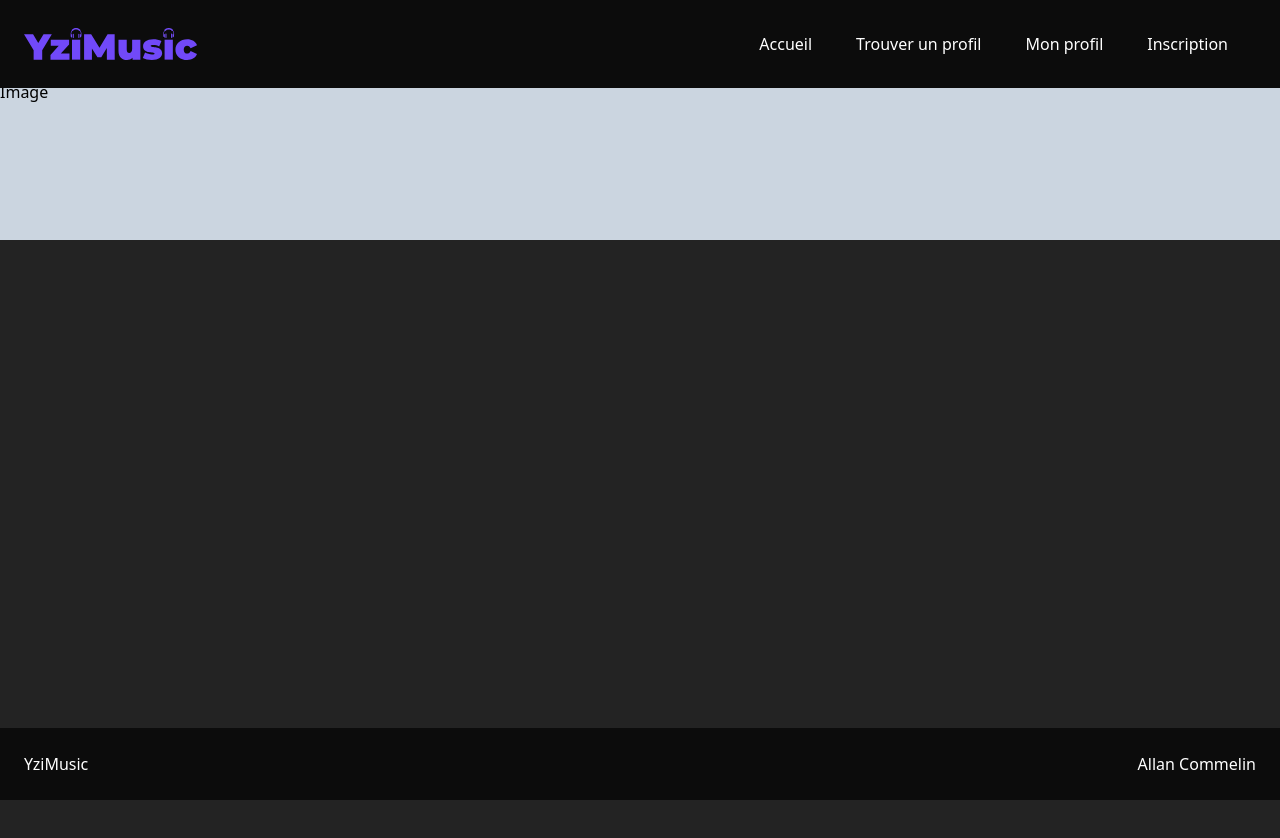
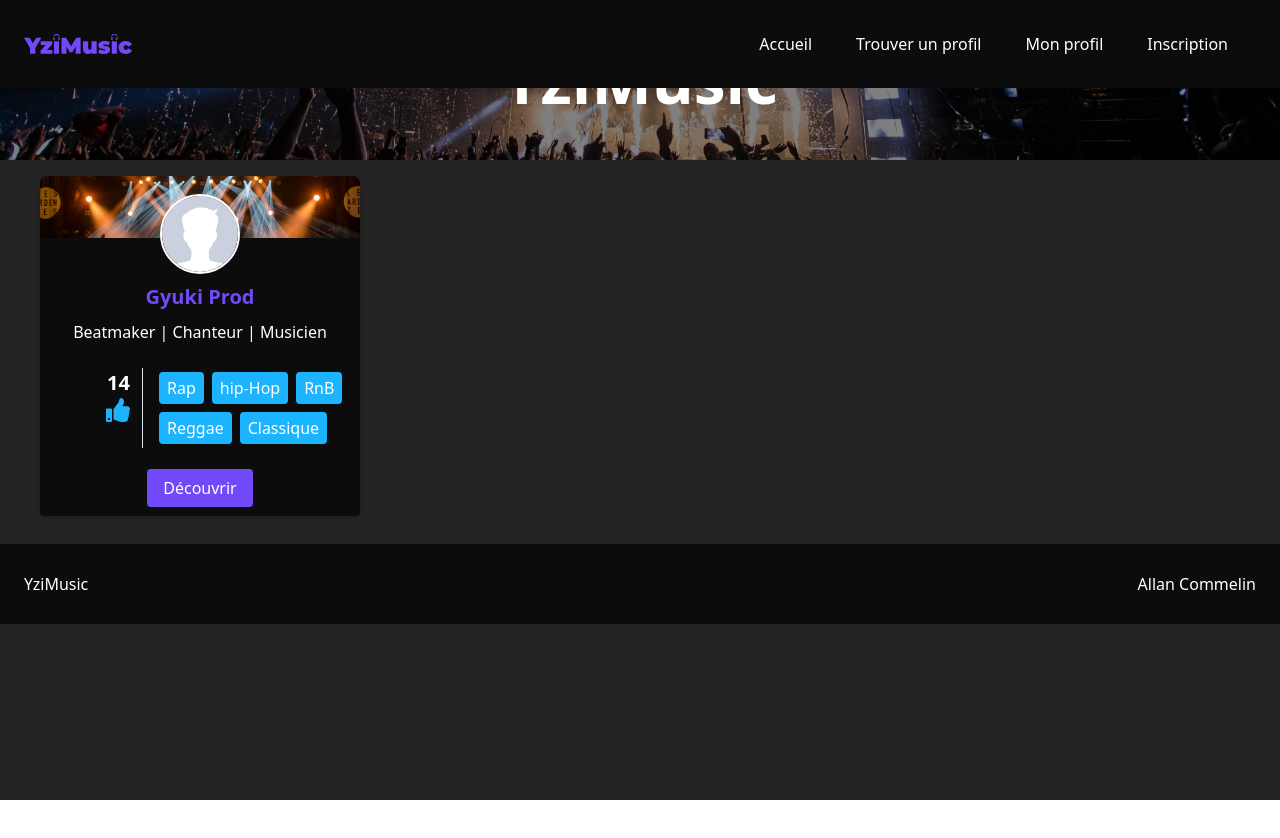
Before and after one commit to AllanCommelin/YziMusic-frontend, a React (Create React App) app: page / in a window 1280 px wide. Shown: the top 838 px of the page. After the commit the page ends 800 px from the top, so only its background shows below. Built offline with nearby package versions, Linux system fonts and the light colour scheme.

Commit message:
Wip Home

```diff
--- a/src/layouts/Layout.jsx
+++ b/src/layouts/Layout.jsx
@@ -33,11 +33,11 @@ const routes = [
 
 export default function Layout() {
     return (
-        <div className="bg-ym-light-black min-h-screen">
+        <div className="bg-ym-light-black min-h-screen relative">
             <nav className="flex items-center justify-between flex-wrap bg-ym-black p-6 fixed w-full z-10 top-0">
                 <div className="flex items-center flex-shrink-0 text-white mr-6">
                     <a className="text-white no-underline hover:text-white hover:no-underline" href="/">
-                        <img className="h-8" src={Logo} alt="YziMusic logo"/>
+                        <img className="h-5" src={Logo} alt="YziMusic logo"/>
                     </a>
                 </div>
 
@@ -64,7 +64,7 @@ export default function Layout() {
                 </div>
             </nav>
             <div className="relative">
-                <div className="container mx-auto bg-ym-light-black mt-20 md:mt-18 py-4 px-10">
+                <div className="container mx-auto bg-ym-light-black mt-19 py-4 px-10 mb-28">
                     <Switch>
                         {routes.map((route) => (
                             <Route key={route.label} path={route.path} exact component={route.component} />
@@ -72,7 +72,7 @@ export default function Layout() {
                     </Switch>
                 </div>
             </div>
-            <div className="flex items-center justify-between flex-wrap bg-ym-black p-6 absolute w-full z-10 bottom-0">
+            <div className="h-20 flex items-center justify-between flex-wrap bg-ym-black p-6 w-full z-10">
                 <p className="text-white">YziMusic</p>
                 <p className="text-white">Allan Commelin</p>
             </div>
--- a/src/views/Home.jsx
+++ b/src/views/Home.jsx
@@ -1,9 +1,47 @@
 import React from 'react';
+import HomeBanner from '../assets/images/home-banner.png';
+import DefaultProfile from '../assets/images/default-profile.jpg';
+import DefaultBanner from '../assets/images/default-banner.png';
 
 const Home =  () => (
     <>
-        <div className="absolute top-0 left-0 right-0 bg-gray-400 h-40 sm:h-96">
-            <span>Image</span>
+        <div className="absolute bg-center bg-cover flex items-center justify-center top-0 left-0 right-0 bg-gray-400 h-40 sm:h-72" style={{backgroundImage: `url(${HomeBanner})`}}>
+            <span className="font-black text-6xl text-white">YziMusic</span>
+        </div>
+        <div className="mt-40 sm:mt-72">
+
+            <div className="rounded text-center rounded-t-lg bg-ym-black text-white overflow-hidden shadow max-w-xs my-3">
+                <img src={DefaultBanner} alt="banner" className="h-28"/>
+                <div className="flex justify-center -mt-8">
+                    <img src={DefaultProfile} alt="profile"
+                         className="h-20 rounded-full border-solid border-white border-2 -mt-3"/>
+                </div>
+                <div className="text-center px-3 pb-6 pt-2">
+                    <h3 className="text-main text-xl font-black font-sans">Gyuki Prod</h3>
+                    <p className="mt-2 font-sans font-light text-grey-dark">
+                        Beatmaker | Chanteur | Musicien
+                    </p>
+                </div>
+                <div className="flex justify-center pb-3 text-grey-dark">
+                    <div className="text-right mr-3 border-r pr-3 w-1/3">
+                        <h3 className="font-black text-xl">14</h3>
+                        <i className="fas fa-thumbs-up text-2xl text-ym-blue"/>
+                    </div>
+                    <div className="flex items-center text-left w-2/3">
+                        <ul>
+                            <li className="inline-block px-2 py-1 m-1 rounded bg-ym-blue">Rap</li>
+                            <li className="inline-block px-2 py-1 m-1 rounded bg-ym-blue">hip-Hop</li>
+                            <li className="inline-block px-2 py-1 m-1 rounded bg-ym-blue">RnB</li>
+                            <li className="inline-block px-2 py-1 m-1 rounded bg-ym-blue">Reggae</li>
+                            <li className="inline-block px-2 py-1 m-1 rounded bg-ym-blue">Classique</li>
+                        </ul>
+                    </div>
+                </div>
+                <div className="my-4">
+                    <a href="#" className="my-10 btn-primary transition duration-300 ease-in-out focus:outline-none focus:shadow-outline bg-main hover:bg-main text-white font-normal py-2 px-4 rounded">Découvrir</a>
+                </div>
+            </div>
+
         </div>
     </>
 );
--- a/tailwind.config.js
+++ b/tailwind.config.js
@@ -10,6 +10,9 @@ module.exports = {
                 'ym-light-black': '#232323',
             },
             spacing: {
+                '19': '4.85rem',
+                '28': '7.5rem',
+                '72': '18rem',
                 '96': '24rem',
                 '144': '36rem',
             },
```
